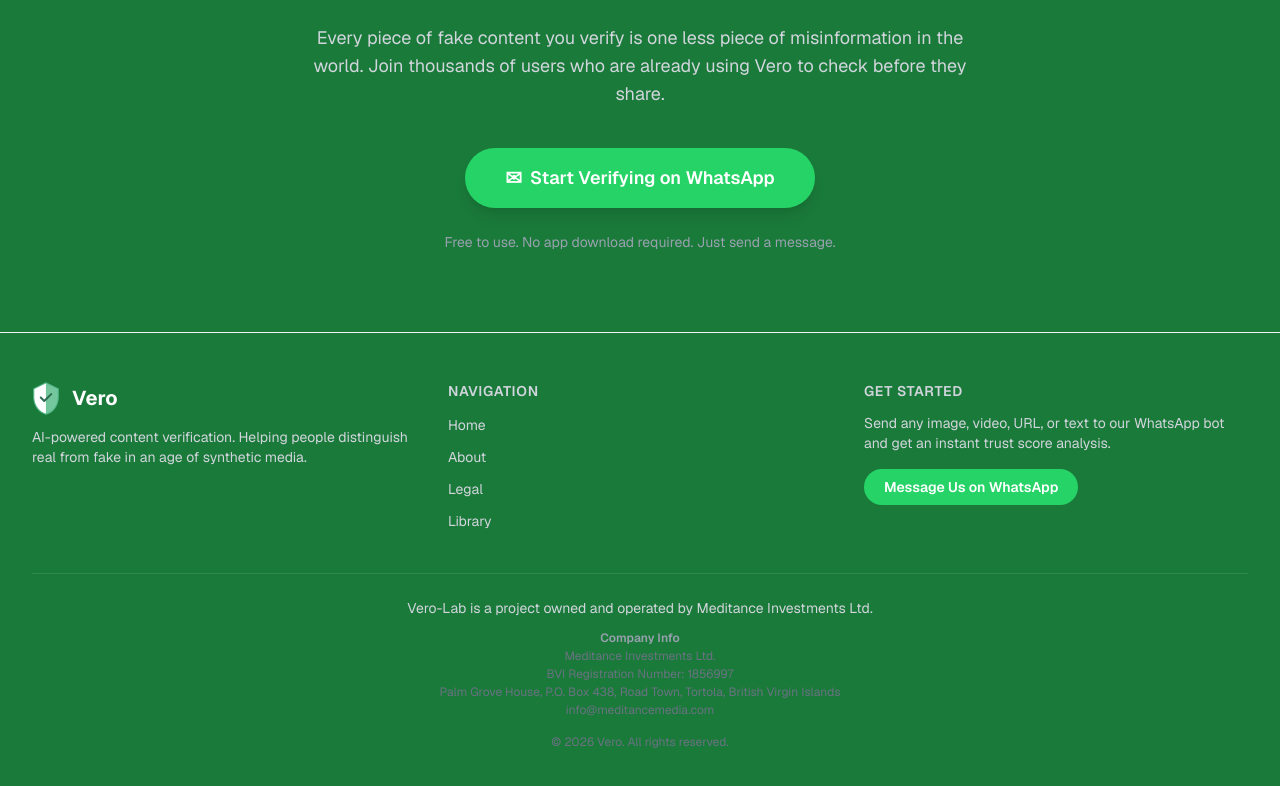
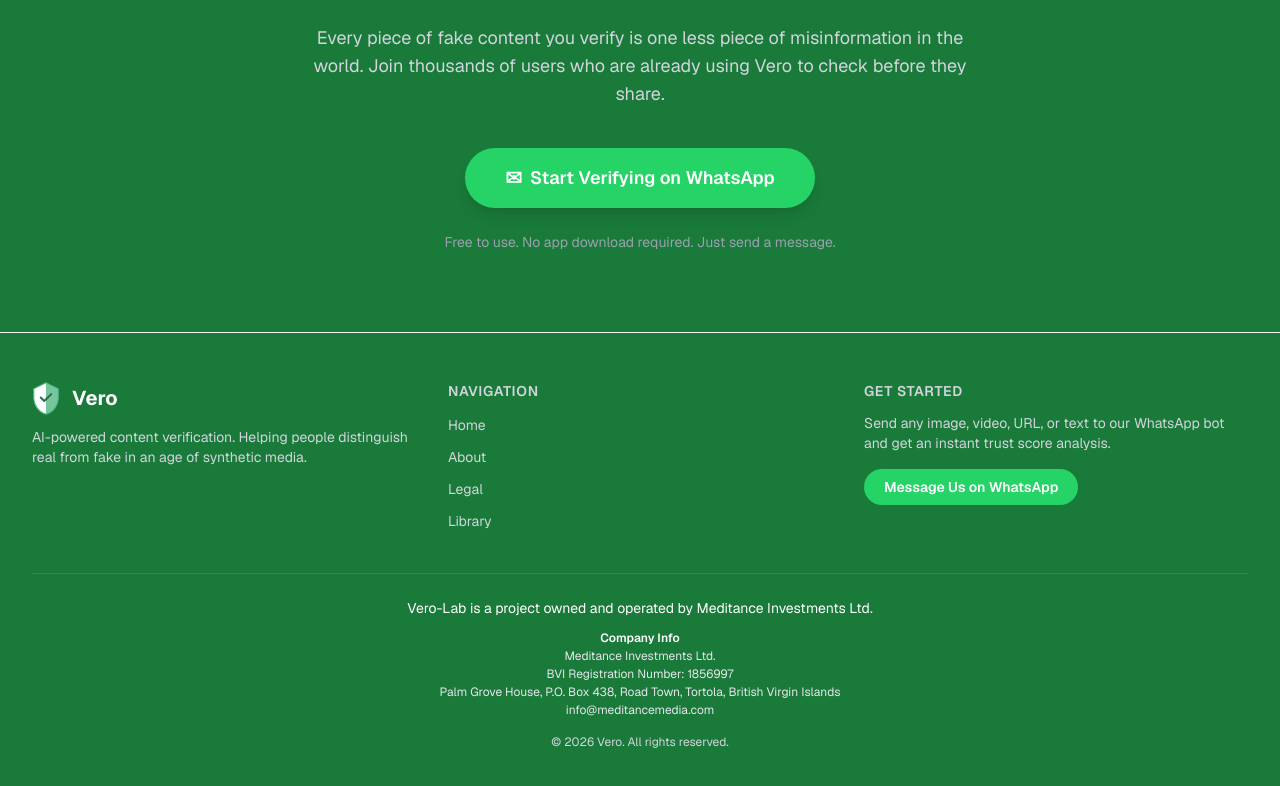
Before and after one commit to EinatVero/VeroWebsite, a Next.js app: page / in a window 1280 px wide. Shown: the part 3385-4171 px from the top of the page. Built offline with nearby package versions, Linux system fonts and the light colour scheme.

Commit message:
Fix footer: white text for readability on green background

```diff
--- a/src/app/layout.tsx
+++ b/src/app/layout.tsx
@@ -147,15 +147,15 @@
             </div>
 
             <div className="mt-10 border-t border-white/10 pt-6 text-center text-sm text-gray-400">
-              <p className="text-gray-300">Vero-Lab is a project owned and operated by Meditance Investments Ltd.</p>
-              <div className="mt-3 text-xs text-gray-500 space-y-0.5">
-                <p className="font-semibold text-gray-400">Company Info</p>
+              <p className="text-white">Vero-Lab is a project owned and operated by Meditance Investments Ltd.</p>
+              <div className="mt-3 text-xs text-gray-200 space-y-0.5">
+                <p className="font-semibold text-white">Company Info</p>
                 <p>Meditance Investments Ltd.</p>
                 <p>BVI Registration Number: 1856997</p>
                 <p>Palm Grove House, P.O. Box 438, Road Town, Tortola, British Virgin Islands</p>
-                <p><a href="mailto:info@meditancemedia.com" className="hover:text-gray-300 transition-colors">info@meditancemedia.com</a></p>
+                <p><a href="mailto:info@meditancemedia.com" className="hover:text-white transition-colors">info@meditancemedia.com</a></p>
               </div>
-              <p className="mt-4 text-xs text-gray-500">&copy; {new Date().getFullYear()} Vero. All rights reserved.</p>
+              <p className="mt-4 text-xs text-gray-300">&copy; {new Date().getFullYear()} Vero. All rights reserved.</p>
             </div>
           </div>
         </footer>
```
